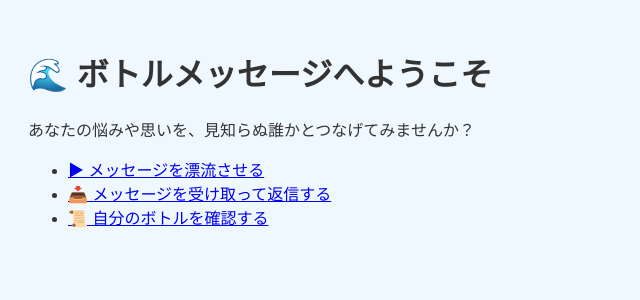
After one commit to HirotoChiba06/hogehoge-WebApp, a Flask app: page / in a window 1280 px wide. The commit adds this page. Shown: the top 300 px of the page, without its empty margins (0-640 px from the left). Run offline with Flask 3, Linux system fonts and the light colour scheme.

Commit message:
:add:送信機能の実装。確認。

```diff
--- a/app.py
+++ b/app.py
@@ -1,25 +1,43 @@
 from flask import Flask, render_template, request, redirect, url_for
 import sqlite3
+from datetime import datetime
 
 app = Flask(__name__)
 
+# ✅ルート: トップページ
+@app.route('/')
+def index():
+    return render_template('index.html')
+
+# ✅ルート: メッセージ送信
 @app.route('/send', methods=['GET', 'POST'])
 def send():
     if request.method == 'POST':
         content = request.form['message']
-        if 240 <= len(content) <= 360:
-            # DB保存処理
+        if len(content) <= 360:
             conn = sqlite3.connect('db/messages.db')
             c = conn.cursor()
-            c.execute("INSERT INTO messages (content, replies, status) VALUES (?, 0, '漂流中')", (content,))
+            c.execute('''
+                INSERT INTO messages (content, replies, status, origin_key)
+                VALUES (?, 0, ?, ?)
+            ''', (content, '漂流中', generate_key()))
             conn.commit()
             conn.close()
             return redirect(url_for('send_complete'))
         else:
-            error = "240〜360文字で入力してください"
+            error = "メッセージは360文字で入力してください。"
             return render_template('send.html', error=error)
     return render_template('send.html')
 
+# ✅ルート: 完了メッセージ
 @app.route('/send_complete')
 def send_complete():
-    return render_template('send_complete.html')  # 「漂流しました」画面
+    return render_template('send_complete.html')
+
+# ✅ユーティリティ関数（投稿者識別キー生成）
+def generate_key():
+    now = datetime.now().strftime("%Y%m%d%H%M%S")
+    return "USER-" + now
+
+if __name__ == '__main__':
+    app.run(debug=True)
--- /dev/null
+++ b/static/style.css
@@ -0,0 +1,26 @@
+body {
+    font-family: "Helvetica", sans-serif;
+    background-color: #f0f8ff;
+    padding: 20px;
+    color: #333;
+}
+h2 {
+    color: #006994;
+}
+textarea {
+    width: 100%;
+    padding: 10px;
+    font-size: 1rem;
+    resize: vertical;
+}
+button {
+    padding: 10px 15px;
+    background-color: #006994;
+    color: white;
+    border: none;
+    border-radius: 4px;
+    cursor: pointer;
+}
+button:hover {
+    background-color: #005577;
+}
--- /dev/null
+++ b/templates/index.html
@@ -0,0 +1,18 @@
+<!DOCTYPE html>
+<html>
+<head>
+    <meta charset="UTF-8">
+    <title>ボトルメッセージ</title>
+    <link rel="stylesheet" href="/static/style.css">
+</head>
+<body>
+    <h1>🌊 ボトルメッセージへようこそ</h1>
+    <p>あなたの悩みや思いを、見知らぬ誰かとつなげてみませんか？</p>
+
+    <ul>
+        <li><a href="/send">▶ メッセージを漂流させる</a></li>
+        <li><a href="/receive">📥 メッセージを受け取って返信する</a></li>
+        <li><a href="/archive">📜 自分のボトルを確認する</a></li>
+    </ul>
+</body>
+</html>
--- a/templates/send.html
+++ b/templates/send.html
@@ -8,7 +8,7 @@
     <h2>あなたのメッセージを海に漂流させましょう</h2>
     {% if error %}<p style="color:red;">{{ error }}</p>{% endif %}
     <form method="post">
-        <textarea name="message" rows="10" cols="40" placeholder="ここに240〜360文字の相談を書いてください" required></textarea><br>
+        <textarea name="message" rows="10" cols="40" placeholder="ここに最大360文字までの相談を書いてください" maxlength="360" required></textarea>
         <button type="submit">ボトルを投げる</button>
     </form>
 </body>
```
Also changed, not shown: templates/send_complete.html (added, +9 -0 lines).
